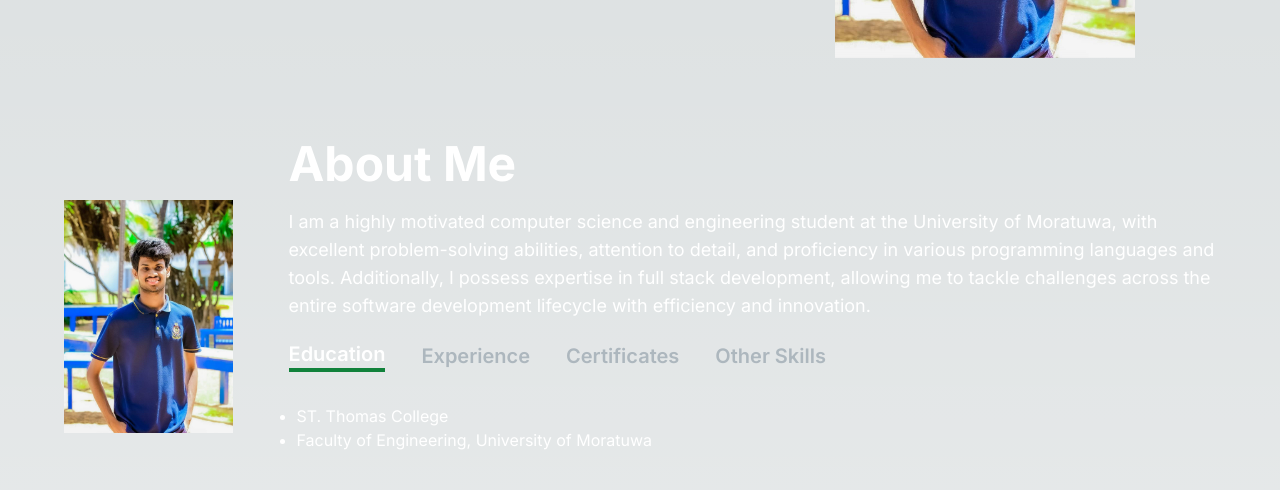
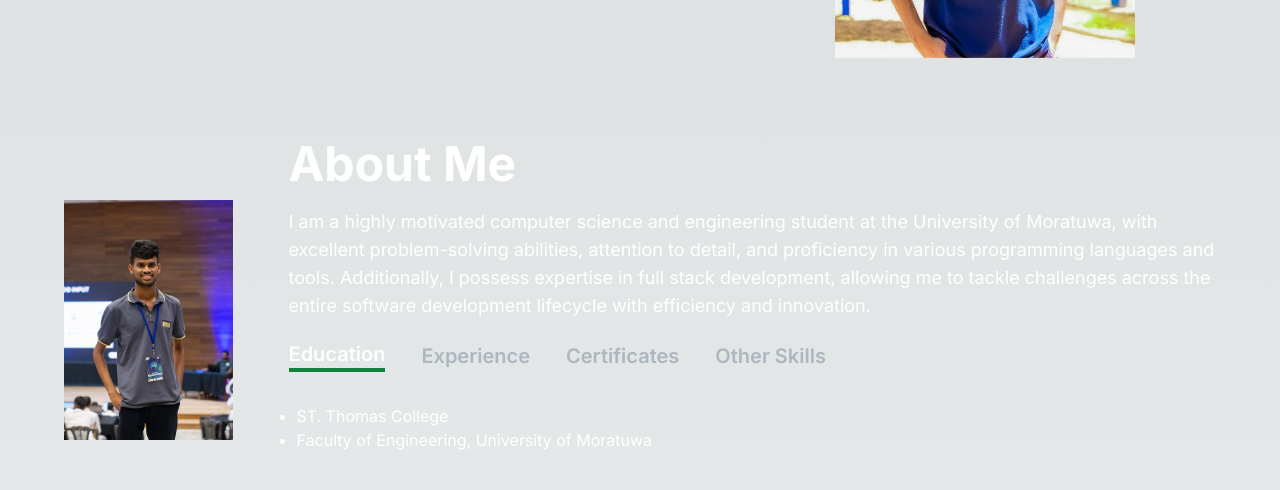
Before and after one commit to SithikaGuruge/Portfolio-My, a Next.js app in the folder my-portfolio/: page / in a window 1280 px wide. Shown: the part 560-1050 px from the top of the page. Built offline with nearby package versions, Linux system fonts and the light colour scheme.

Commit message:
aboutme photo changed

```diff
--- a/my-portfolio/src/app/components/About.jsx
+++ b/my-portfolio/src/app/components/About.jsx
@@ -71,7 +71,7 @@ export default function About() {
       <div className="flex flex-col items-center relative top-20 py-3 sm:flex-row sm:items-start sm:space-x-10">
       <div className="hidden sm:flex sm:w-full sm:h-full lg:w-1/2 sm:m-4 md:py-6">
         <Image
-          src={"/Sithika Guruge.jpeg"}
+          src={"/Sithika Guruge2.jpg"}
           alt="about Image"
           width={250}
           height={250}
```
Also changed, not shown: my-portfolio/public/Sithika Guruge2.jpg (added).
